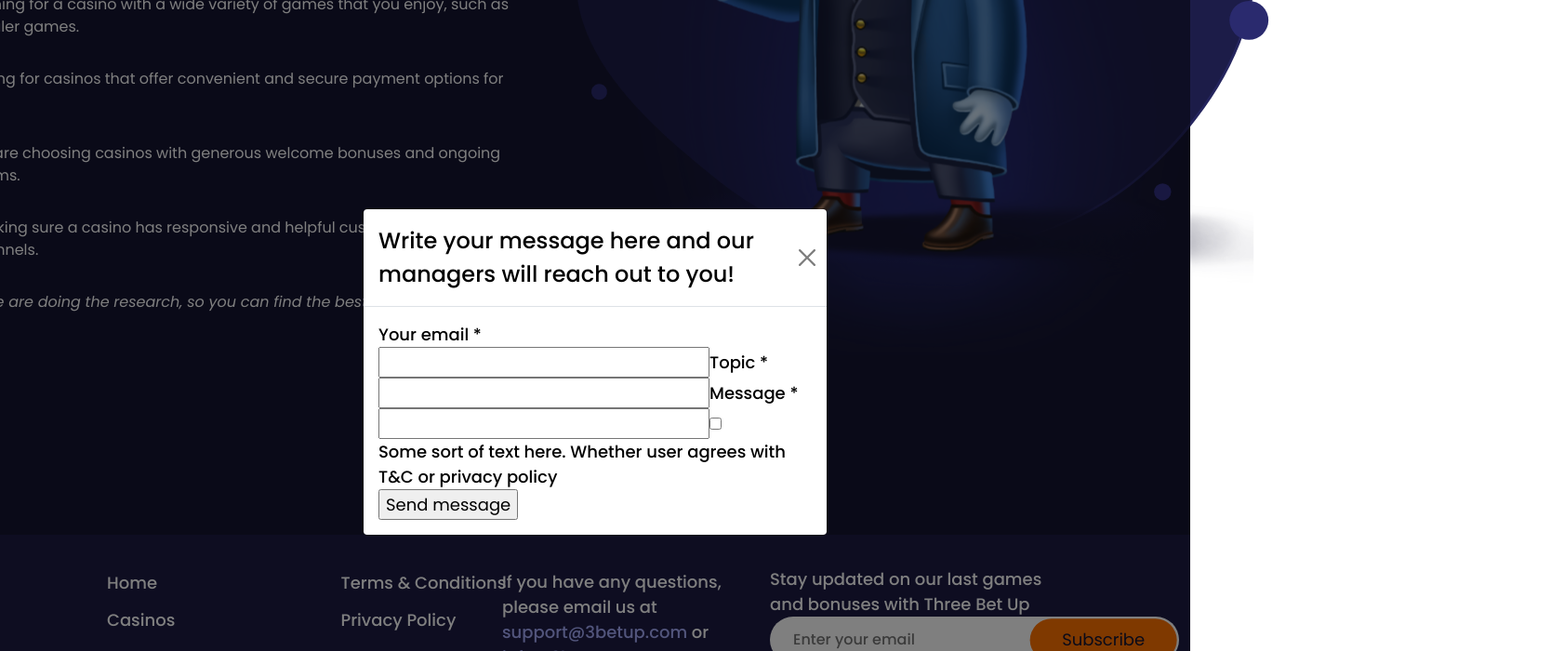
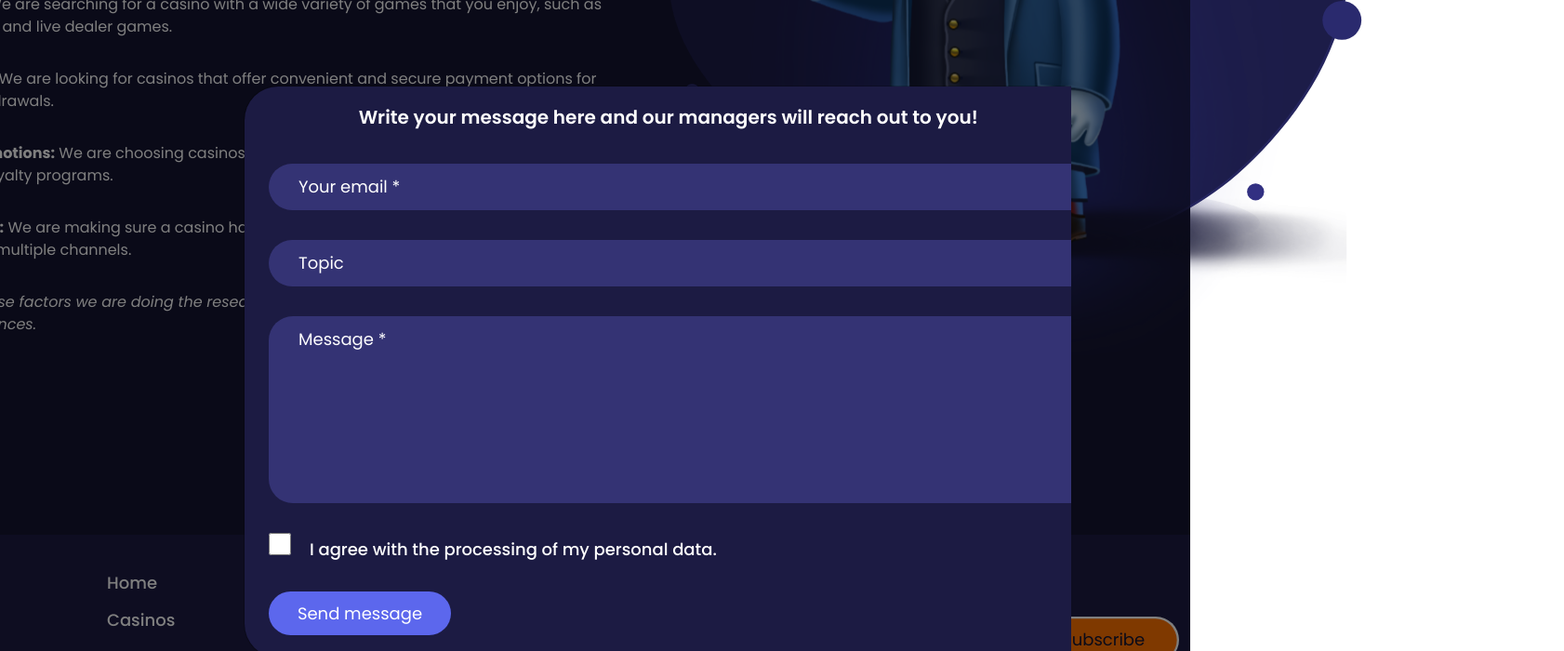
Before and after one commit to YuriyLt/onWork-project, an Angular app: page / in a window 1280 px wide. Both pictures are taken after a click on the button "Write direct message to us". Shown: the part 3649-4349 px from the top of the page at 93% size, 1682 px wide, since content can reach past the window. Built offline with nearby package versions, Linux system fonts and the light colour scheme.

Commit message:
modal styles applied

```diff
--- a/src/app/common-ui/footer/modal/modal.component.html
+++ b/src/app/common-ui/footer/modal/modal.component.html
@@ -8,25 +8,24 @@
 
         <div class="modal-header">
           <h4 class="modal-title">Write your message here and our managers will reach out to you!</h4>
-          <button type="button" class="btn-close" data-bs-dismiss="modal"></button>
+          <button type="button" class="btn-close btn-close-white" data-bs-dismiss="modal" ></button>
         </div>
 
 
-        <div class="modal-body">
-          <form action="">
-              <fieldset>
-                <label for="modalEmail">Your email *</label>
-                <input type="email" name="email" id="modalEmail" required>
-                <label for="modalTopic">Topic *</label>
-                <input type="text" name="Topic" id="modalTopic">
-                <label for="modalMessage">Message *</label>
-                <input type="text" name="Message" id="modalMessage" required>
-                <input type="checkbox" name="checkbox" id="modalCheckbox" ngModel required>
-                <label for="modalCheckbox">Some sort of text here. Whether user agrees with T&C or privacy policy</label>
-                <input type="submit" value="Send message">
-              </fieldset>
-          </form>
-        </div>
+      <div class="modal-body">
+        <form  action="">
+            <fieldset class="modal-form">
+              <input type="email" name="email" class="modalEmail" placeholder="Your email *" required>
+              <input type="text" name="Topic" class="modalTopic" placeholder="Topic">
+              <textarea class="modalMessage" name="Message" placeholder="Message *" required></textarea>
+              <div class="modal-checkbox">
+                <input type="checkbox" name="checkbox" id="modalCheckbox" class="modal-checkbox-ico" ngModel required>
+              <label class="modal-checkbox-label" for="modalCheckbox">I agree with the processing of my personal data.</label>
+              </div>
+              <input type="submit" value="Send message" class="sendMessageBtn">
+            </fieldset>
+        </form>
       </div>
     </div>
   </div>
+</div>
--- a/src/app/common-ui/footer/modal/modal.component.scss
+++ b/src/app/common-ui/footer/modal/modal.component.scss
@@ -7,6 +7,107 @@
     background-color: transparent;
 }
 
+.btn-close {
+    width: 18.63px;
+    height: 18.63px;
+    color: #fff;;
+    margin: 0;
+}
+
 .modal {
-    color: black;
+    color: #fff;
+    transform: translateX(-10%);
+
 }
+
+.modal-title {
+    display: flex;
+    justify-content: center;
+    font-weight: 600;
+    font-size: 20px;
+    line-height: 30px;
+    margin-right: auto;
+    margin-left: auto;
+
+}
+
+.modal-content {
+    width: 948px;
+    height: 616px;
+    background-color: var(--second-bg-color);
+    border-radius: 37px;
+}
+.modal-dialog {
+    width: 948px;
+    height: 616px;
+    position: relative;
+    pointer-events: none;
+
+}
+
+.modal-header {
+    display: flex;
+    justify-content: center;
+    border: none;
+}
+
+.modal-body {
+    width: 948px;
+    height: 616px;
+}
+
+.modal-form {
+    display: flex;
+    flex-direction: column;
+    gap: 32px;
+    padding-left: 10px;
+    padding-right: 10px;
+}
+
+.modalEmail, .modalTopic, .modalMessage {
+    width: auto;
+    height: 50px;
+    font-weight: 400;
+    font-size: 18px;
+    line-height: 27px;
+    color: #fff;
+    background-color: #343374;
+    border: none;
+    border-radius: 44px;
+    padding-left: 32px;
+    padding-top: 11.5px;
+    padding-bottom: 11.5px;
+}
+
+.modalMessage {
+    height: 201px;
+    resize: none;
+    border-radius: 26px;
+}
+
+.modalEmail::placeholder,
+.modalTopic::placeholder,
+.modalMessage::placeholder  {
+    color: #fff;
+    opacity: 1;
+}
+
+.modal-checkbox-label {
+    margin-left: 20px;
+}
+
+.modal-checkbox-ico {
+    width: 24px;
+    height: 24px;
+}
+
+.sendMessageBtn {
+    width: 196px;
+    height: 47px;
+    border-radius: 40px;
+    padding: 10px, 30px, 10px, 30px;
+    gap: 10px;
+    color: #fff;
+    background-color: #5C67ED;
+    border: none;
+}
--- a/src/app/common-ui/main/main.component.html
+++ b/src/app/common-ui/main/main.component.html
@@ -1,5 +1,5 @@
 <div class="main-container">
-    <section class="main-info">
+    <div class="main-info">
         <div class="main-info_adv">
             <h1>The best Online casinos 2023</h1>
             <p>We've compiled a list of our top recommended online casinos to help you <br> get started – so why wait? Check out our picks now and start winning big!</p>
@@ -37,7 +37,7 @@
                 </li>
             </ul>
         </div>
-    </section>
+    </div>
     <app-casino-list></app-casino-list>
     <app-recommended-list></app-recommended-list>
     <article class="casino-list">
--- a/src/app/common-ui/main/main.component.scss
+++ b/src/app/common-ui/main/main.component.scss
@@ -1,23 +1,28 @@
 .main-container {
-    padding-right: 200px;
     display: flex;
     flex-direction: column;
     align-items: center;
     justify-content: flex-start;
     background-color: var(--bg-color);
+    padding-left: 100px;
+    padding-right: 100px;
 }
 
 .main-info {
-    display: flex;
+    display: inline-flex;
     flex-direction: row;
     justify-content: space-between;
-    width: 1720px;
+    width: 1920px;
     height: 550px;
     padding: 0;
+    padding-left: 15px;
+    padding-right: 15px;
+
 }
 
 .main-info_adv {
     margin-top: 130px;
+    margin-left: 100px;
 }
 
 .main-info_adv > h1 {
@@ -71,6 +76,7 @@
     height: 550px;
     background-image: url(../../../assets/bgElephant.svg);
     color: #fff;
+    margin-right: 100px;
 }
 
 .text-container {
--- a/src/app/common-ui/main/recommended-list/recommended-list.component.scss
+++ b/src/app/common-ui/main/recommended-list/recommended-list.component.scss
@@ -18,6 +18,7 @@
 }
 
 .sublist {
+    width: 1920px;
     display: inline-flex;
     align-items: center;
     margin-bottom: 20px;
```
